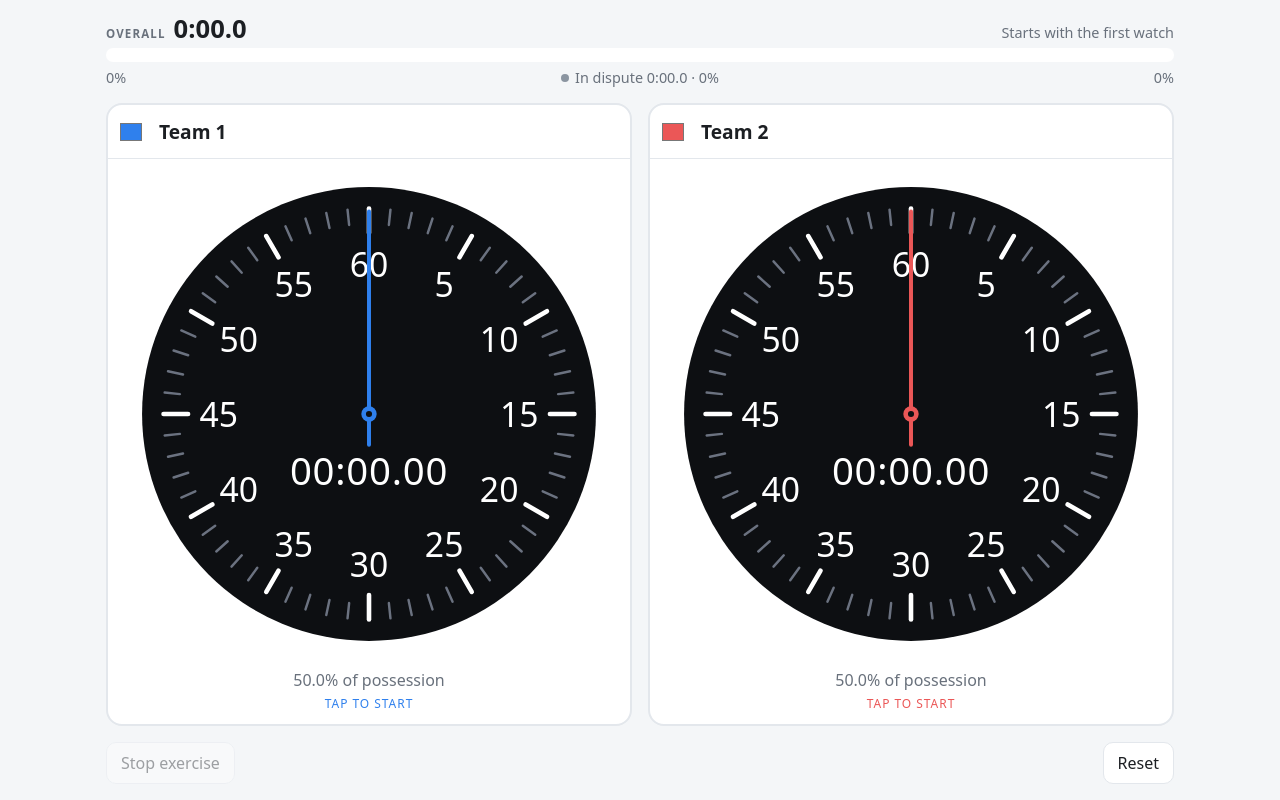
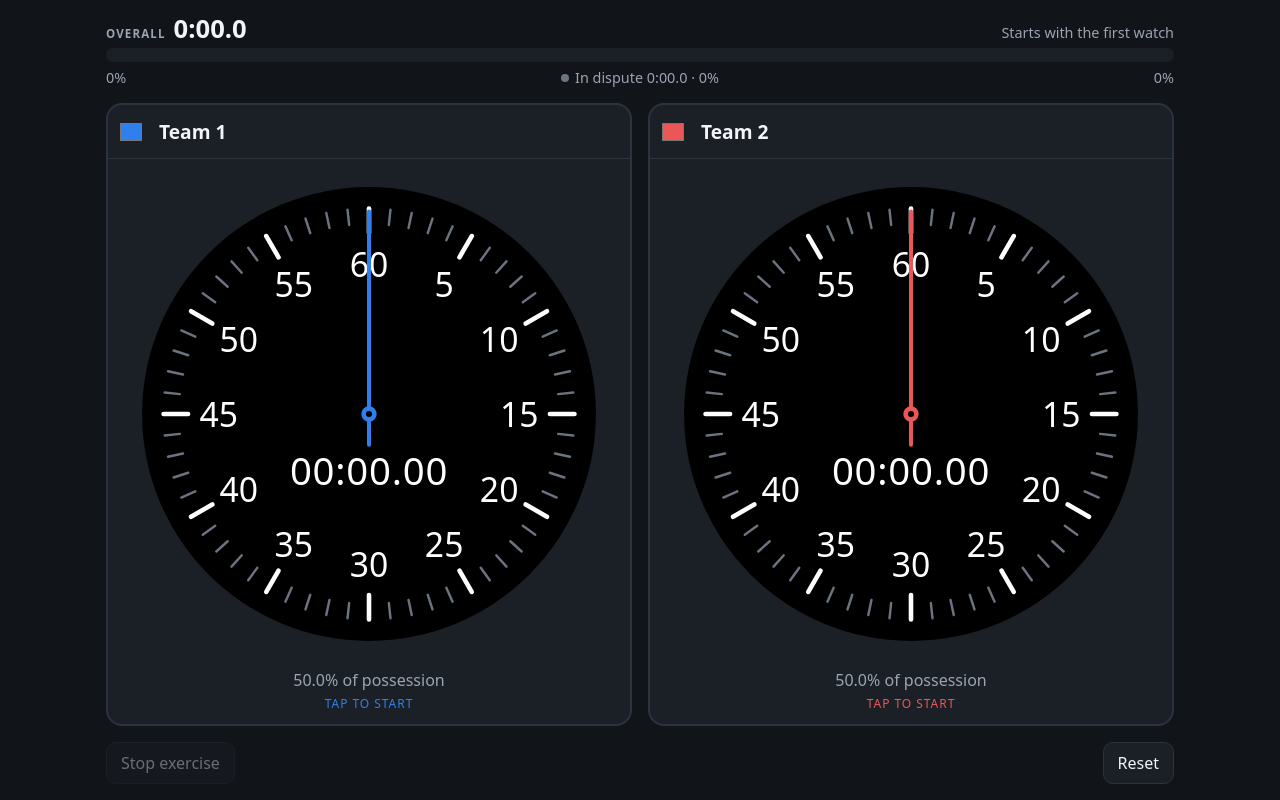
Before and after one commit to dbuddyamaya/stopwatchapp, a Svelte app: page / in a window 1280 px wide. Built offline with nearby package versions, Linux system fonts and the light colour scheme.

Commit message:
Dark theme

```diff
--- a/index.html
+++ b/index.html
@@ -3,10 +3,10 @@
   <head>
     <meta charset="UTF-8" />
     <meta name="viewport" content="width=device-width, initial-scale=1, viewport-fit=cover" />
-    <meta name="theme-color" content="#f4f6f8" />
+    <meta name="theme-color" content="#111418" />
     <meta name="apple-mobile-web-app-capable" content="yes" />
     <meta name="mobile-web-app-capable" content="yes" />
-    <meta name="apple-mobile-web-app-status-bar-style" content="default" />
+    <meta name="apple-mobile-web-app-status-bar-style" content="black" />
     <meta name="apple-mobile-web-app-title" content="Possession" />
     <title>Possession Clock</title>
     <link rel="icon" href="/favicon.svg" type="image/svg+xml" />
--- a/src/app.css
+++ b/src/app.css
@@ -1,11 +1,12 @@
 :root {
-  --bg: #f4f6f8;
-  --surface: #ffffff;
-  --text: #1c1f23;
-  --muted: #69717c;
-  --border: #e3e7ec;
-  --face: #0d0f12;
-  color-scheme: light;
+  --bg: #111418;
+  --surface: #1b2027;
+  --text: #f2f4f7;
+  --muted: #9aa4b2;
+  --border: #2c333d;
+  --face: #000000;
+  --dispute: #6b7480;
+  color-scheme: dark;
   font-family: system-ui, -apple-system, 'Segoe UI', Roboto, sans-serif;
 }
 
```
